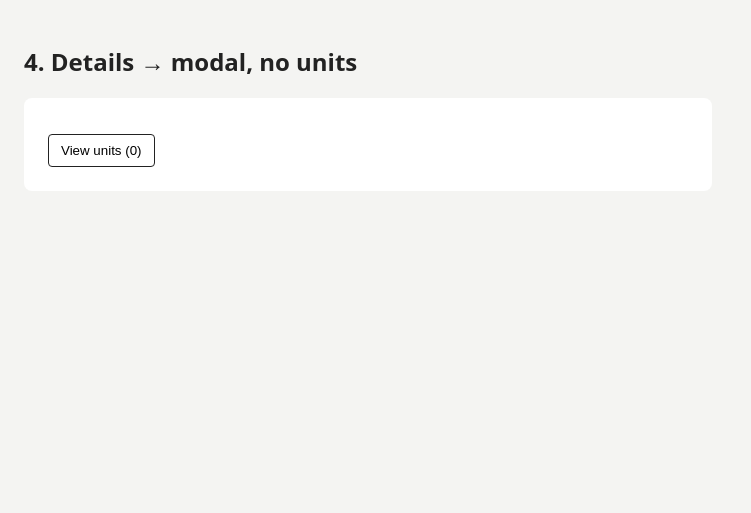
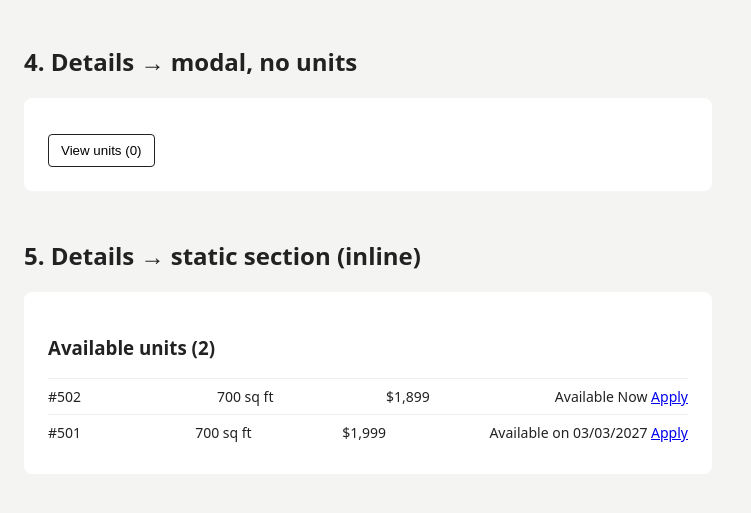
Before and after one commit to rfmarcelino/propsync, a website: page debug-units.html in a window 1280 px wide. Shown: the part 941-1454 px from the top of the page, without its empty margins (0-751 px from the left). Drawn offline with Linux system fonts and the light colour scheme; files that its build step writes are made by us from their sources.

Commit message:
Units: "Available on" dates, visible-rows scroll cap, inline section
- Future available dates render "Available on MM/DD/YYYY" (data-available-on-text)
- data-units-visible-rows caps the list at N rows, rest scrolls inside
- data-units-display="inline" for a static section on CMS pages

Co-Authored-By: Claude Opus 5.5 <noreply@anthropic.com>

```diff
--- a/debug-units.html
+++ b/debug-units.html
@@ -38,7 +38,7 @@
       <span class="startingat">Starting at </span><span class="price-min-dollar">$</span><span class="price-min-card-value">2349</span><span class="price-spacer"> - </span><span class="price-max-dollar">$</span><span class="price-max-card-value">3074</span>
     </div>
     <div class="availability-wrapper"><span class="available-items">12</span> <span class="available-text">available</span> <span class="available-sold-out">Sold Out</span></div>
-    <div class="propsync-units" data-floorplan="zilker" data-units-sync-count>
+    <div class="propsync-units" data-floorplan="zilker" data-units-sync-count data-units-visible-rows="1">
       <button class="units-trigger">See availability (<span class="units-count">0</span>)</button>
       <div class="units-panel">
         <div class="units-panel-header"><strong>Available units</strong><button class="units-close" aria-label="Close">×</button></div>
@@ -190,6 +190,31 @@
   </div>
 </div>
 
+<!-- ============ 5. Details page: static section (no trigger, always visible) ============ -->
+<h2>5. Details → static section (inline)</h2>
+<div class="details">
+  <div class="propsync-units" data-units-display="inline" data-units-sort="price">
+    <h3>Available units (<span class="units-count">0</span>)</h3>
+    <div class="units-list w-dyn-list">
+      <div role="list" class="w-dyn-items">
+        <div role="listitem" class="w-dyn-item unit-row">
+          <div class="unit-name-value">#501</div>
+          <div><span class="unit-sqr-min-value">700</span> sq ft</div>
+          <div><span class="unit-price-min-dollar">$</span><span class="unit-price-min-value">1999</span></div>
+          <div><span class="unit-available-date">March 3, 2027</span> <a applylink="https://example.com/apply/501" class="unit-apply">Apply</a></div>
+        </div>
+        <div role="listitem" class="w-dyn-item unit-row">
+          <div class="unit-name-value">#502</div>
+          <div><span class="unit-sqr-min-value">700</span> sq ft</div>
+          <div><span class="unit-price-min-dollar">$</span><span class="unit-price-min-value">1899</span></div>
+          <div><span class="unit-available-date">2026-11-02</span> <a applylink="https://example.com/apply/502" class="unit-apply">Apply</a></div>
+        </div>
+      </div>
+    </div>
+    <div class="units-empty">No units available.</div>
+  </div>
+</div>
+
 <div style="height: 600px"></div>
 <script src="dist/propsync.js"></script>
 </body>
--- a/src/propsync.js
+++ b/src/propsync.js
@@ -1817,6 +1817,10 @@ document.addEventListener('DOMContentLoaded', () => {
     return isNaN(d.getTime()) ? null : d;
   };
 
+  const pad2 = (n) => String(n).padStart(2, '0');
+  const formatUnitDate = (date) => `${pad2(date.getMonth() + 1)}/${pad2(date.getDate())}/${date.getFullYear()}`;
+  const toIsoDate = (date) => `${date.getFullYear()}-${pad2(date.getMonth() + 1)}-${pad2(date.getDate())}`;
+
   const formatNumericText = (el, asCurrency = false) => {
     if (!el) return;
     const text = el.textContent.trim();
@@ -1858,13 +1862,18 @@ document.addEventListener('DOMContentLoaded', () => {
       maxDollar: q('.unit-price-max-dollar')
     });
 
-    // Available date: today or earlier → "Available Now"
+    // Available date: today or earlier → "Available Now", later → "Available on MM/DD/YYYY"
     const dateEl = q('.unit-available-date');
     const date = parseUnitDate(dateEl);
     const today = new Date();
     today.setHours(0, 0, 0, 0);
     const availableNow = !!date && date <= today;
-    if (dateEl && availableNow) dateEl.textContent = options.availableNowText;
+    if (dateEl && date) {
+      if (!dateEl.hasAttribute('data-date')) dateEl.setAttribute('data-date', toIsoDate(date));
+      dateEl.textContent = availableNow
+        ? options.availableNowText
+        : `${options.availableOnText} ${formatUnitDate(date)}`.trim();
+    }
     row.classList.toggle('is-available-now', availableNow);
 
     // Apply links on rows fetched from paginated pages never saw the global [applylink] pass
@@ -1893,6 +1902,8 @@ document.addEventListener('DOMContentLoaded', () => {
     display: (component.getAttribute('data-units-display') || (component.closest('.card-wrapper') ? 'popover' : 'modal')).toLowerCase(),
     sort: (component.getAttribute('data-units-sort') || 'date').toLowerCase(),
     availableNowText: component.getAttribute('data-available-now-text') || 'Available Now',
+    availableOnText: component.getAttribute('data-available-on-text') ?? 'Available on',
+    visibleRows: parseInt(component.getAttribute('data-units-visible-rows'), 10) || 0,
     showSoldOut: component.hasAttribute('data-units-show-sold-out'),
     hideEmpty: component.hasAttribute('data-units-hide-empty'),
     syncCount: component.hasAttribute('data-units-sync-count')
@@ -1971,6 +1982,24 @@ document.addEventListener('DOMContentLoaded', () => {
     }
 
     return count;
+  };
+
+  // Cap the list at N rows (data-units-visible-rows); the rest scroll inside the list
+  const applyVisibleRows = (component, root) => {
+    const { visibleRows } = getUnitsOptions(component);
+    const list = (root || component).querySelector('.units-list');
+    if (!visibleRows || !list) return;
+    const rows = Array.from(list.querySelectorAll('.unit-row')).filter(r => !r.classList.contains('is-hidden'));
+    list.style.maxHeight = '';
+    if (rows.length <= visibleRows) {
+      list.style.overflowY = '';
+      return;
+    }
+    const height = rows[visibleRows - 1].getBoundingClientRect().bottom - list.getBoundingClientRect().top;
+    if (height > 0) {
+      list.style.maxHeight = `${Math.ceil(height)}px`;
+      list.style.overflowY = 'auto';
+    }
   };
 
   // --- Open / close ---
@@ -2041,6 +2070,7 @@ document.addEventListener('DOMContentLoaded', () => {
     trigger.setAttribute('aria-expanded', 'true');
 
     if (display === 'accordion') {
+      applyVisibleRows(component, panel);
       panel.style.maxHeight = panel.scrollHeight + 'px';
       panel.style.opacity = '1';
       // Grow an enclosing (already open) bedroom accordion so the units aren't clipped
@@ -2055,6 +2085,7 @@ document.addEventListener('DOMContentLoaded', () => {
     document.body.appendChild(panel);
     panel.classList.add(UNITS_OPEN_CLASS);
     panel.style.display = 'block';
+    applyVisibleRows(component, panel);
 
     if (display === 'modal') {
       ui.backdrop = document.createElement('div');
@@ -2154,9 +2185,12 @@ document.addEventListener('DOMContentLoaded', () => {
     const sourceLists = Array.from(document.querySelectorAll('.units-source'));
     const sourceUnitsByKey = new Map();
     const addSourceRows = (rows, list) => {
-      const availableNowText = list.getAttribute('data-available-now-text') || 'Available Now';
+      const rowOptions = {
+        availableNowText: list.getAttribute('data-available-now-text') || 'Available Now',
+        availableOnText: list.getAttribute('data-available-on-text') ?? 'Available on'
+      };
       rows.forEach(row => {
-        const unit = processUnitRow(row, { availableNowText });
+        const unit = processUnitRow(row, rowOptions);
         if (!unit.key) return;
         if (!sourceUnitsByKey.has(unit.key)) sourceUnitsByKey.set(unit.key, []);
         sourceUnitsByKey.get(unit.key).push(unit);
@@ -2173,6 +2207,9 @@ document.addEventListener('DOMContentLoaded', () => {
     const renderAll = () => {
       let total = 0;
       components.forEach(c => { total += renderUnitsComponent(c, sourceUnitsByKey); });
+      components
+        .filter(c => getUnitsOptions(c).display === 'inline')
+        .forEach(c => applyVisibleRows(c));
       return total;
     };
 
```
Also changed, not shown: README.md, dist/propsync.js.
